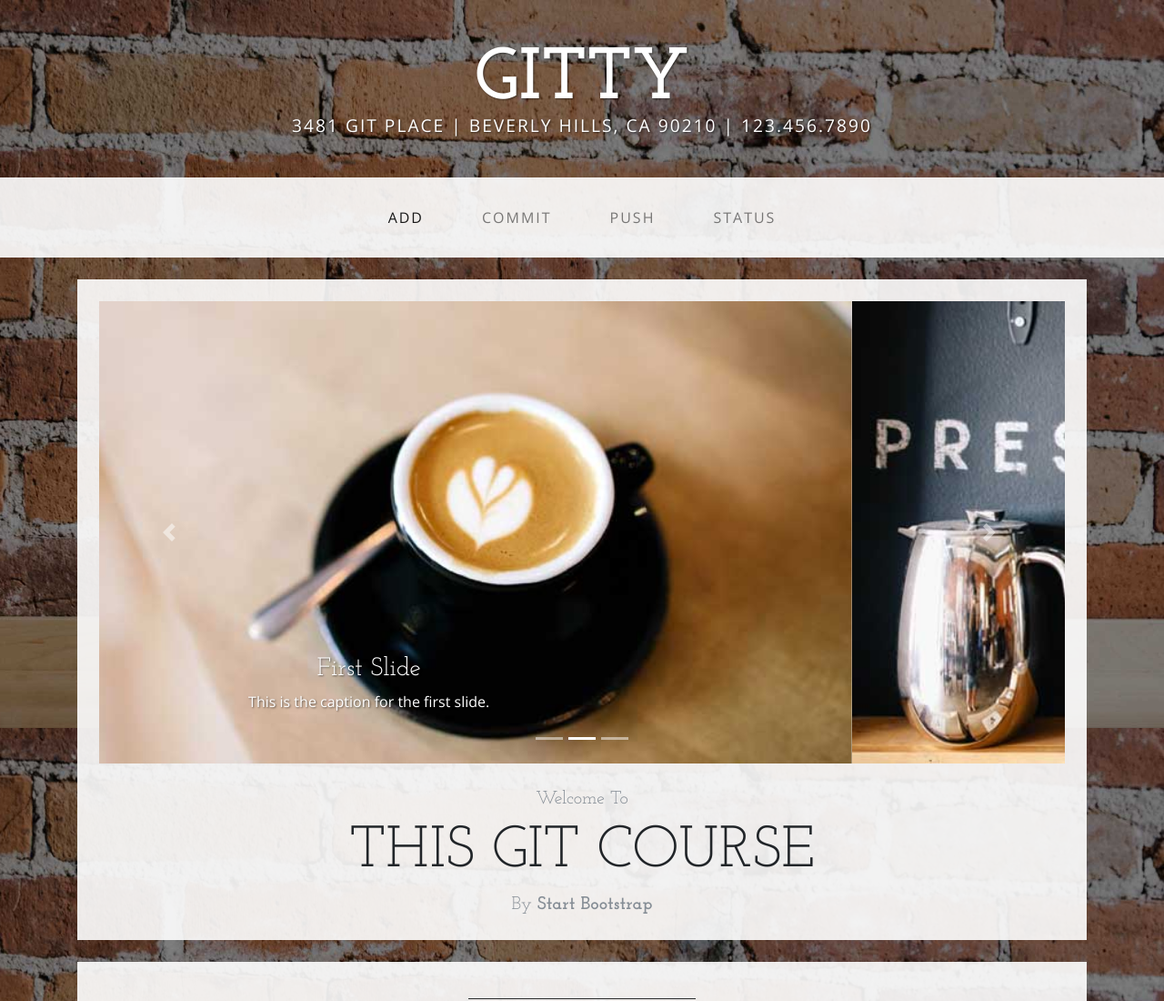
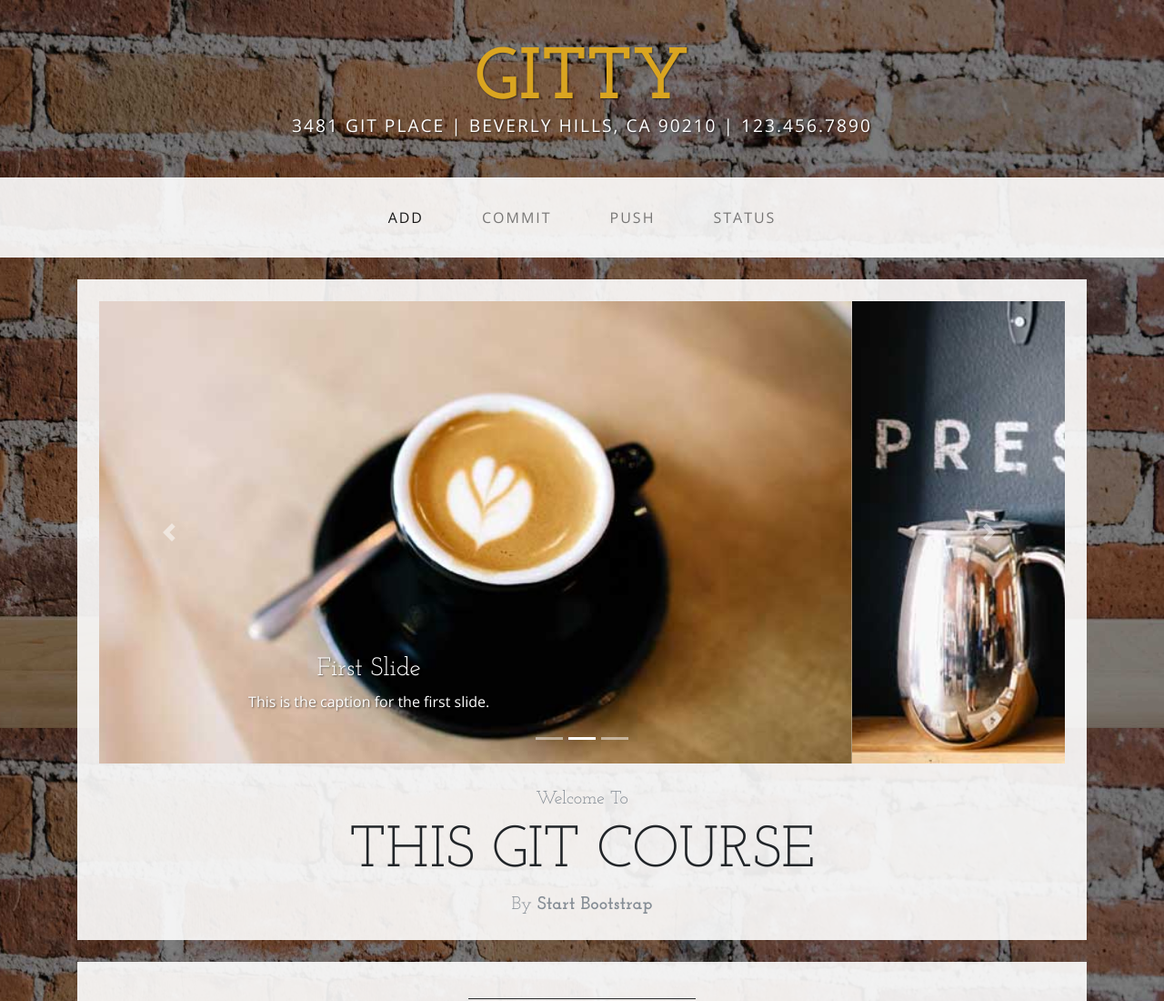
Before and after one commit to JasonDuquain/learnable-git-course, a website: page index.html in a window 1280 px wide. Shown: the top 1100 px of the page at 91% size. Drawn offline with nearby package versions, Linux system fonts and the light colour scheme.

Commit message:
changed color to goldenrod

```diff
--- a/css/business-casual.css
+++ b/css/business-casual.css
@@ -65,4 +65,4 @@ hr.divider {
   pointer-events: auto;
 }
 
-.tagline-upper { color: goldendrod !important;}
+.tagline-upper { color: goldenrod !important;}
```
